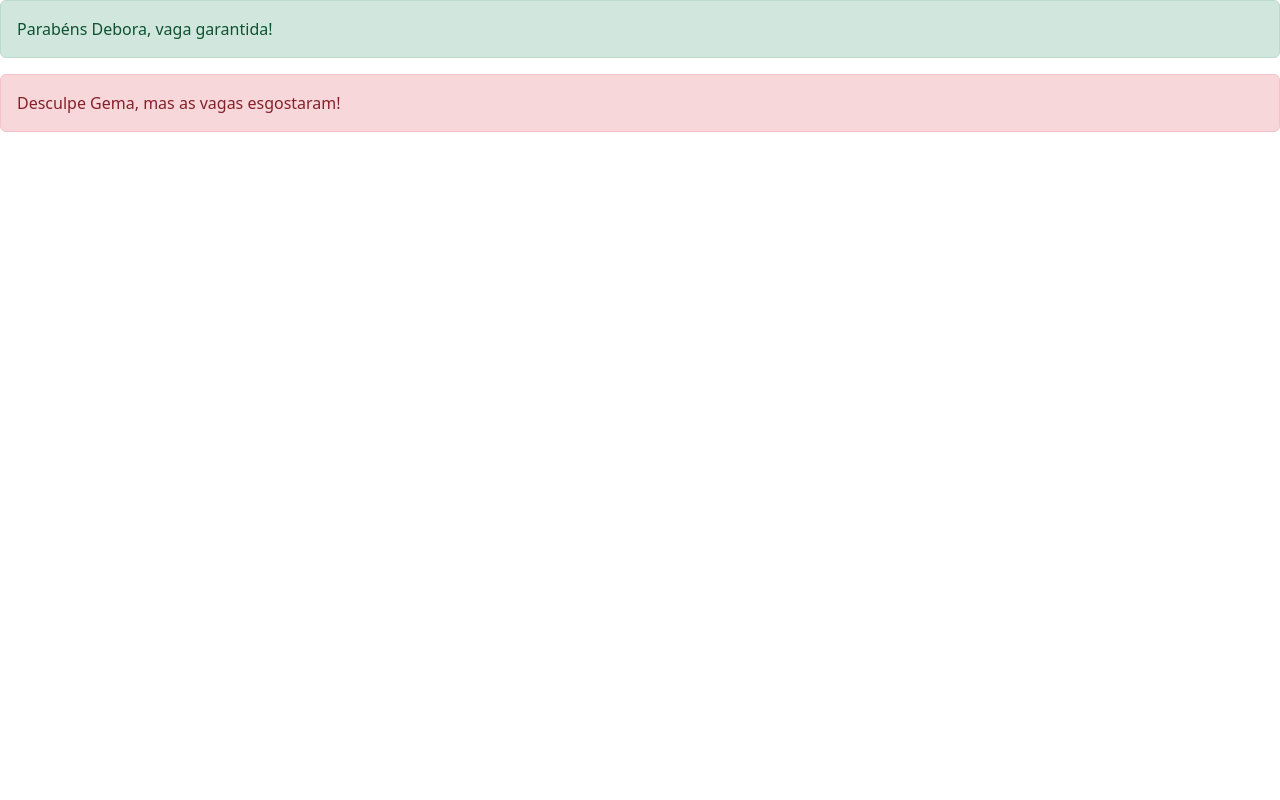
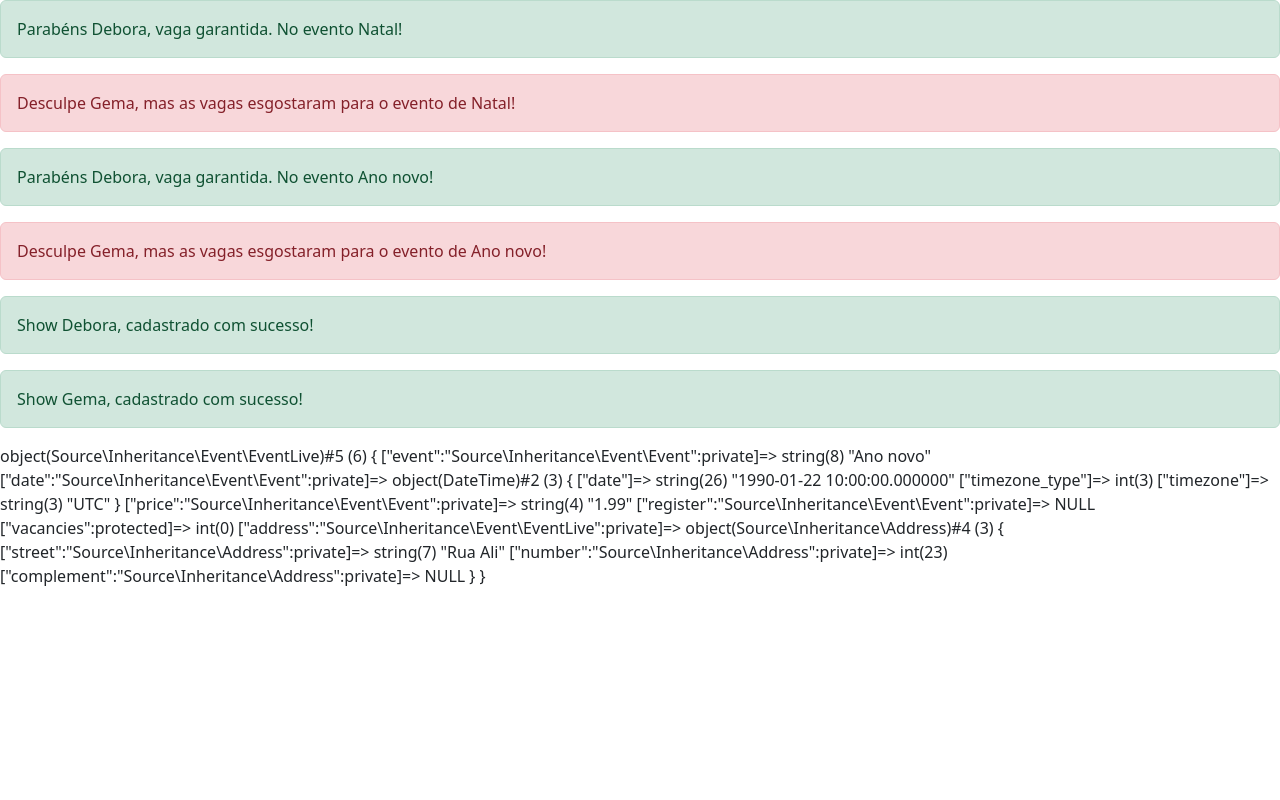
Before and after one commit to Deborars/php_serio, a PHP site: page /4_8_heranca_polimorfismo/index.php in a window 1280 px wide. Run offline with PHP 8.4, Linux system fonts and the light colour scheme.

Commit message:
ultima aula de estudos sobre herança e polimorfismo

```diff
--- a/4-aula_poo/4_8_heranca_polimorfismo/index.php
+++ b/4-aula_poo/4_8_heranca_polimorfismo/index.php
@@ -4,11 +4,30 @@
 <?php
 
 require_once("./source/Inheritance/Event/Event.php");
+require_once("./source/Inheritance/Event/EventLive.php");
+require_once("./source/Inheritance/Event/EventOnline.php");
+require_once("./source/Inheritance/Address.php");
 
 $data = new DateTime(' 1990-01-22 10:00:00');
 
-$eventoDeNatal = new Source\Inheritance\Event\Event("Natal", $data, "1.99", 1);
+$evento = new Source\Inheritance\Event\Event("Natal", $data, "1.99", 1);
 
-$eventoDeNatal->register("Debora", "rsilva....");
+$evento->register("Debora", "rsilva....");
 
-$eventoDeNatal->register("Gema", "Bbordon....");
+$evento->register("Gema", "Bbordon....");
+
+
+$address = new Source\Inheritance\Address("Rua Ali", 23);
+$evento = new Source\Inheritance\Event\EventLive("Ano novo", $data, "1.99", 1, $address);
+$eventoOnline = new Source\Inheritance\Event\EventOnline("Workshop", $data, "1.99", 'https://...');
+
+$evento->register("Debora", "rsilva....");
+
+$evento->register("Gema", "Bbordon....");
+
+
+$eventoOnline->register("Debora", "rsilva....");
+
+$eventoOnline->register("Gema", "Bbordon....");
+
+var_dump($evento);
--- /dev/null
+++ b/4-aula_poo/4_8_heranca_polimorfismo/source/Inheritance/Address.php
@@ -0,0 +1,48 @@
+<?php
+
+namespace Source\Inheritance;
+
+class Address
+{
+  private $street;
+  private $number;
+  private $complement;
+
+  public function __construct($street, $number, $complement = NULL)
+  {
+    $this->street = $street;
+    $this->number = $number;
+    $this->complement = $complement;
+  }
+
+
+  public function setStreet($street)
+  {
+    $this->street = $street;
+  }
+
+  public function getStreet()
+  {
+    return $this->street;
+  }
+
+  public function setNumber($number)
+  {
+    $this->number = $number;
+  }
+
+  public function getNumber()
+  {
+    return $this->number;
+  }
+
+  public function setComplement($complement)
+  {
+    return $this->complement = $complement;
+  }
+
+  public function getComplement()
+  {
+    return $this->complement;
+  }
+}
--- a/4-aula_poo/4_8_heranca_polimorfismo/source/Inheritance/Event/Event.php
+++ b/4-aula_poo/4_8_heranca_polimorfismo/source/Inheritance/Event/Event.php
@@ -9,7 +9,7 @@ class Event
   private $price;
 
   private $register;
-  private $vacancies;
+  protected $vacancies;
 
 
   /***
@@ -36,9 +36,9 @@ class Event
   {
     if ($this->vacancies >= 1) {
       $this->vacancies -= 1;
-      echo "<p class='alert alert-success'>Parabéns {$fullname}, vaga garantida!</p>";
+      echo "<p class='alert alert-success'>Parabéns {$fullname}, vaga garantida. No evento {$this->event}!</p>";
     } else {
-      echo "<p class='alert alert-danger'>Desculpe {$fullname}, mas as vagas esgostaram!</p>";
+      echo "<p class='alert alert-danger'>Desculpe {$fullname}, mas as vagas esgostaram para o evento de {$this->event}!</p>";
     }
   }
 
--- /dev/null
+++ b/4-aula_poo/4_8_heranca_polimorfismo/source/Inheritance/Event/EventLive.php
@@ -0,0 +1,27 @@
+<?php
+
+namespace Source\Inheritance\Event;
+
+use Source\Inheritance\Address;
+
+class EventLive extends Event
+{
+
+  /**
+   * Undocumented variable
+   *
+   * @var Address
+   */
+  private $address;
+
+  public function __construct($event, \DateTime $date, $price, $vacancies, Address $address)
+  {
+    parent::__construct($event, $date, $price, $vacancies);
+    $this->address = $address;
+  }
+
+  public function getAddress()
+  {
+    return $this->address;
+  }
+}
--- /dev/null
+++ b/4-aula_poo/4_8_heranca_polimorfismo/source/Inheritance/Event/EventOnline.php
@@ -0,0 +1,22 @@
+<?php
+
+namespace Source\Inheritance\Event;
+
+class EventOnline extends Event
+{
+  private $link;
+
+
+  public function __construct($event, \DateTime $date, $price, $link, $vacancies = null)
+  {
+    parent::__construct($event, $date, $price, $vacancies);
+    $this->link = $link;
+  }
+
+  public function register($fullName, $email)
+  {
+    $this->vacancies += 1;
+    $this->setRegister($fullName, $email);
+    echo "<p class='alert alert-success'>Show {$fullName}, cadastrado com sucesso!</p>";
+  }
+}
```
